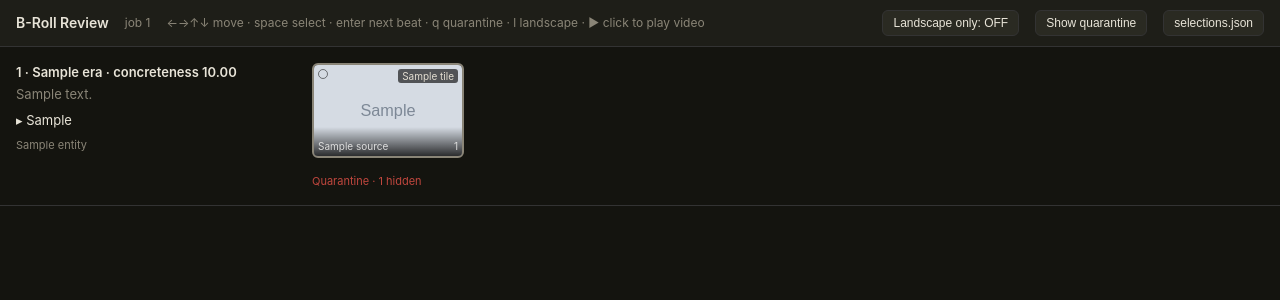
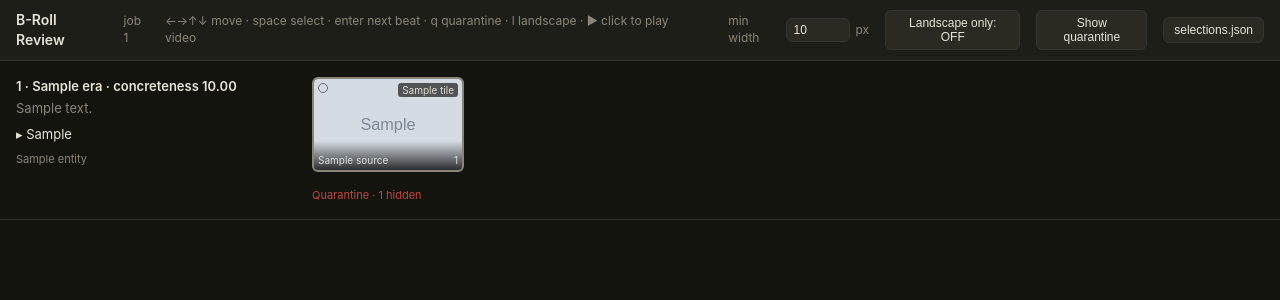
Before and after one commit to bytebodger/media-gatherer, a Python web app: template broll/ui/templates/review.html in a window 1280 px wide. Shown: the top 300 px of the page. Run offline with Jinja, Linux system fonts and the light colour scheme; the template is opened without the code that fills it: most values are stand-ins (such as "Sample title", 1, 10 or a date in 2020); grey boxes marked "Sample" are stand-in pictures.

Commit message:
Add live min-width filter to the review page; default 900
Lower the min_width quality-gate default from 2560 to 900 and expose it as a live
filter on the review page: a header number input (default 900) that hides any
tile whose original width is below the value, adjustable without a re-run.
Unknown-width media (e.g. video) is never hidden. Mirrors the landscape filter.

Co-Authored-By: Claude Opus 4.8 (1M context) <noreply@anthropic.com>

```diff
--- a/broll/config.py
+++ b/broll/config.py
@@ -50,7 +50,8 @@ class Config:
     limit_per_query: int = 15
 
     # quality gate
-    min_width: int = 2560
+    min_width: int = 900  # media narrower than this is quarantined; also the
+                          # default for the review page's live min-width filter
     landscape_only: bool = True
     video_min_seconds: float = 4.0
     video_max_seconds: float = 60.0
--- a/broll/ui/app.py
+++ b/broll/ui/app.py
@@ -120,7 +120,8 @@ def create_app(cfg: Config, job: str | None) -> FastAPI:
             return templates.TemplateResponse(
                 request, "review.html",
                 {"job_id": job_id, "beats": view,
-                 "landscape_default": cfg.landscape_only},
+                 "landscape_default": cfg.landscape_only,
+                 "min_width_default": cfg.min_width},
             )
         finally:
             st.close()
--- a/broll/ui/templates/review.html
+++ b/broll/ui/templates/review.html
@@ -57,7 +57,13 @@
   body.showq .tile.quarantine { display:block; }
   /* Landscape-only filter: hide portrait (taller-than-wide) tiles. On by default. */
   body.landscape-only .tile.portrait { display:none; }
+  /* Min-width filter: hide media narrower than the header setting. !important so
+     it wins over the quarantine display rules regardless of source order. */
+  .tile.narrow { display:none !important; }
   button.on { background:#3a3a2c; border-color:#6a6a4a; }
+  header input { background:#2a2a22; color:var(--text); border:1px solid var(--line);
+                 border-radius:6px; padding:4px 6px; font-size:12px; width:64px; }
+  header label { color:var(--muted); font-size:12px; display:flex; gap:5px; align-items:center; }
   .qhead { grid-column:1/-1; color:var(--unknown); font-size:11px; margin-top:8px; }
   .empty { color:var(--muted); font-size:12px; padding:8px; }
   /* Missing thumbnail: a hatched placeholder so a failed download reads as
@@ -86,6 +92,7 @@
 {% macro tile(beat_id, t, quarantine=false) %}
 <div class="tile {{ 'sel' if t.selected }} {{ 'quarantine' if quarantine }} {{ 'portrait' if t.portrait }}" tabindex="0"
      data-beat="{{ beat_id }}" data-source="{{ t.source }}" data-id="{{ t.source_id }}"
+     data-width="{{ t.width or 0 }}"
      {% if t.video %}data-video="{{ t.video }}"{% endif %}
      title="{{ t.title }}{% if t.reject_reason %} — {{ t.reject_reason }}{% endif %}">
   <span class="badge {{ t.license_class }}"></span>
@@ -102,6 +109,7 @@
   <span class="hint">job {{ job_id }}</span>
   <span class="hint">←→↑↓ move · space select · enter next beat · q quarantine · l landscape · ▶ click to play video</span>
   <span class="spacer"></span>
+  <label>min width <input id="minW" type="number" min="0" step="100" value="{{ min_width_default }}"> px</label>
   <button id="toggleLS" class="{{ 'on' if landscape_default }}">Landscape only: {{ 'ON' if landscape_default else 'OFF' }}</button>
   <button id="toggleQ">Show quarantine</button>
   <a href="/selections.json?job_id={{ job_id }}" target="_blank"><button>selections.json</button></a>
@@ -186,6 +194,19 @@ document.getElementById('toggleQ').addEventListener('click', () => {
   document.getElementById('toggleQ').textContent = on ? 'Hide quarantine' : 'Show quarantine';
 });
 
+// Min-width filter: hide any tile whose original width is below the setting.
+// Width 0 means "unknown" (e.g. video) — never hidden on a measurement we lack.
+const minWInput = document.getElementById('minW');
+function applyMinWidth(){
+  const min = parseInt(minWInput.value, 10) || 0;
+  for (const t of document.querySelectorAll('.tile')){
+    const w = parseInt(t.dataset.width, 10) || 0;
+    t.classList.toggle('narrow', w > 0 && w < min);
+  }
+  focusTile(idx);   // the visible set changed — re-anchor keyboard focus
+}
+minWInput.addEventListener('input', applyMinWidth);
+
 document.getElementById('toggleLS').addEventListener('click', () => {
   const on = document.body.classList.toggle('landscape-only');
   const btn = document.getElementById('toggleLS');
@@ -194,7 +215,7 @@ document.getElementById('toggleLS').addEventListener('click', () => {
   // the visible set just changed — re-anchor focus to a still-visible tile
   focusTile(idx);
 });
-focusTile(0);
+applyMinWidth();   // apply the default min-width filter on load
 </script>
 </body>
 </html>
```
